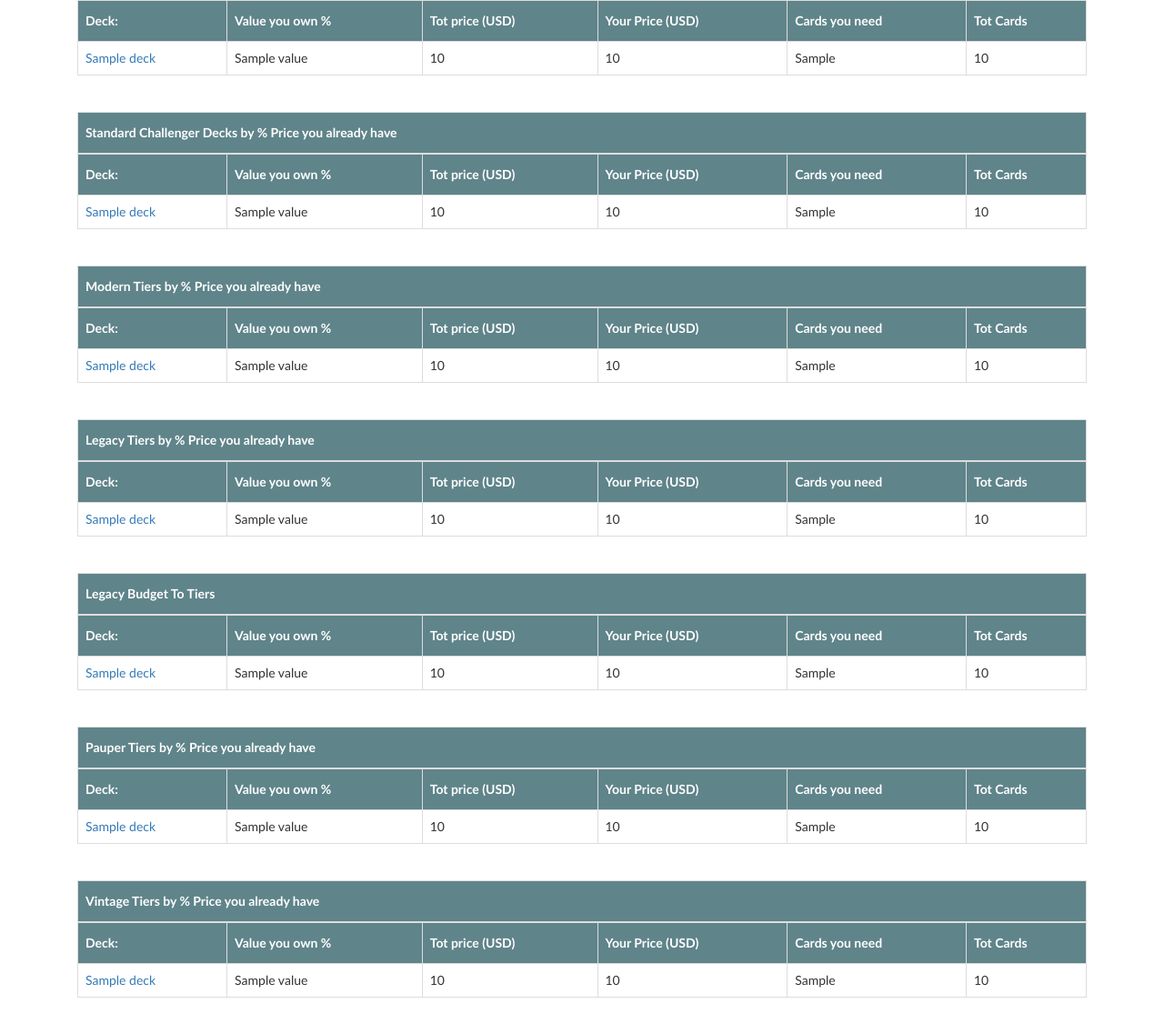
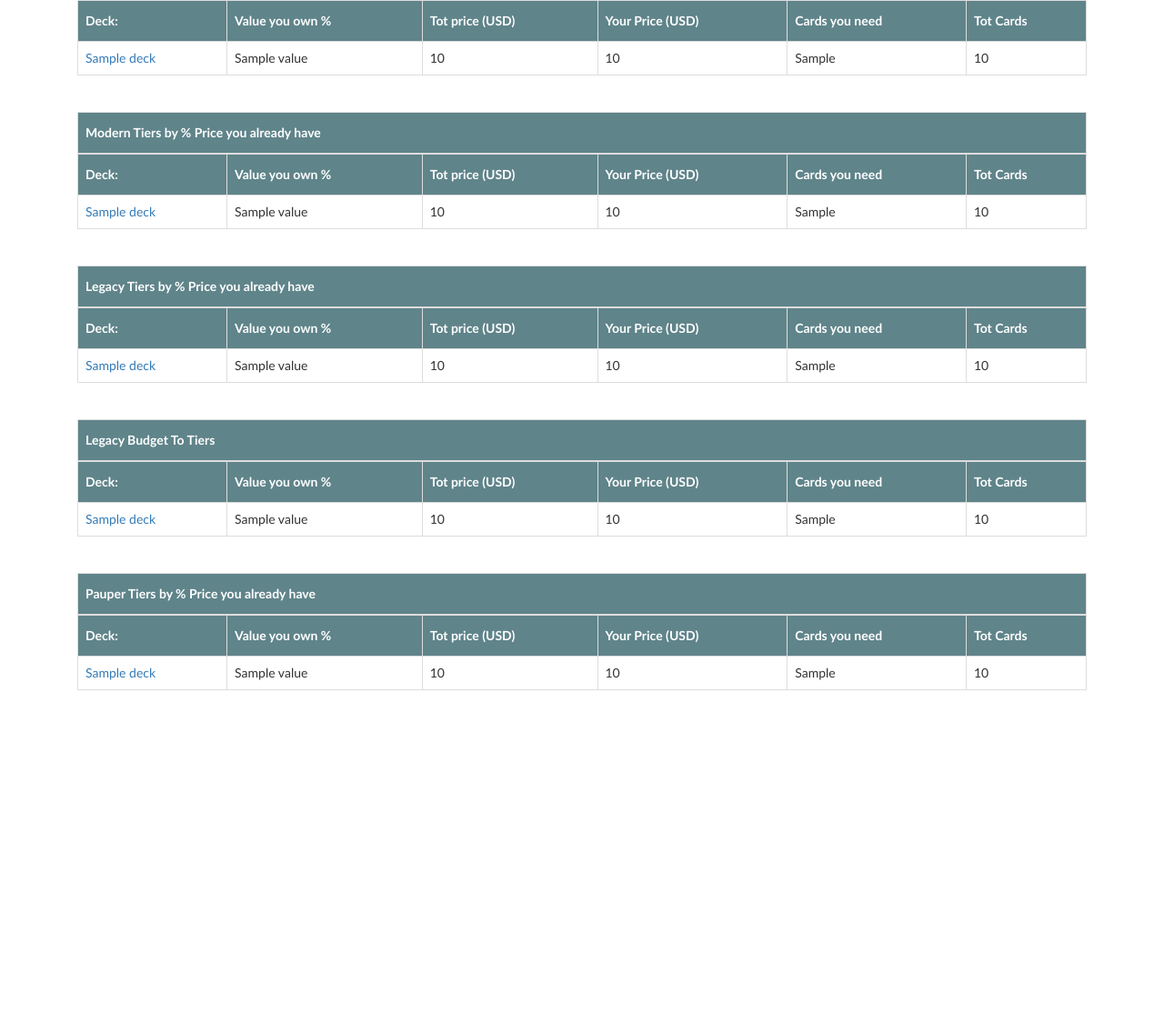
Before and after one commit to ElLorans/Best-MTG-Deck, a Flask app: template Best Mtg Deck Sort Tables/templates/formats.html in a window 1280 px wide. Shown: the part 466-1603 px from the top of the page at 91% size. After the commit the page ends 1225 px from the top, so only its background shows below. Run offline with Flask 2, Linux system fonts and the light colour scheme; the template is opened without the code that fills it: most values are stand-ins (such as "Sample title", 1, 10 or a date in 2020); lists and menus that the app fills with data are empty; some libraries are stand-ins or nearby versions.

Commit message:
Add files via upload

```diff
--- a/Best Mtg Deck Sort Tables/templates/formats.html
+++ b/Best Mtg Deck Sort Tables/templates/formats.html
@@ -83,36 +83,6 @@
 			<td> {{ deck.your_price }} </td>
 			<td> {{ deck.cards_needed }} </td>
 			<td>{{ deck.cards_total }} </td>
-			</tr>
-			{% endfor %}
-	</table>
-
-	<br>
-	<br>
-
-	<table id="customers">
-		<tr>
-		<th>Standard Challenger Decks by % Price you already have</th>
-		</tr>
-	</table>
-
-	<table id="customers" class="sortable">
-		<tr>
-		<th>Deck:</th>
-		<th>Value you own % </th>
-		<th>Tot price ({{ currency |safe }}) </th>
-		<th>Your Price ({{ currency |safe }}) </th>
-		<th>Cards you need</th>
-		<th>Tot Cards</th>
-		</tr>
-			{% for deck in standardchallengerdecks %}
-			<tr>
-			<td><a href='/calc/Standard Challenger Decks/{{ deck.name }}/{{ currency |safe }}'> {{ deck.name }} </a></td>
-			<td> {{ deck.value }} </td>
-			<td> {{ deck.tot_price }} </td>
-			<td> {{ deck.your_price }} </td>
-			<td> {{ deck.cards_needed }} </td>
-			<td> {{ deck.cards_total }} </td>
 			</tr>
 			{% endfor %}
 	</table>
@@ -236,37 +206,4 @@
 		{% endfor %}
 	</table>
 
-    <br>
-    <br>
-
-    <table id="customers">
-		<tr>
-		<th>Vintage Tiers by % Price you already have</th>
-		</tr>
-	</table>
-
-	<table id="customers" class="sortable">
-		<tr>
-			<th>Deck:</th>
-			<th>Value you own % </th>
-			<th>Tot price ({{ currency |safe }}) </th>
-			<th>Your Price ({{ currency |safe }}) </th>
-			<th>Cards you need</th>
-			<th>Tot Cards</th>
-		</tr>
-		{% for deck in vintage %}
-			<tr>
-				<td><a href='/calc/Vintage/{{ deck.name }}/{{ currency |safe }}'> {{ deck.name }} </a></td>
-				<td> {{ deck.value }} </td>
-				<td> {{ deck.tot_price }} </td>
-				<td> {{ deck.your_price }} </td>
-				<td> {{ deck.cards_needed }}</td>
-				<td> {{ deck.cards_total }} </td>
-			</tr>
-		{% endfor %}
-	</table>
-
-	<br>
-	<br>
-
 {% endblock content %}
--- a/Best Mtg Deck Sort Tables/templates/sign.html
+++ b/Best Mtg Deck Sort Tables/templates/sign.html
@@ -8,7 +8,7 @@
 				<p></p>
 				<div class="form-group">
 					<label for="comment" class="sr-only">Insert Collection:</label>
-					<textarea class="form-control" name="comment" rows="10" id="comment" placeholder="1 tarmogoyf"
+					<textarea class="form-control" name="comment" rows="10" id="comment" placeholder="1 teferi, hero of dominaria"
                               required></textarea>
 				</div>
 
--- a/Best Mtg Deck Sort Tables/templates/value.html
+++ b/Best Mtg Deck Sort Tables/templates/value.html
@@ -9,7 +9,7 @@
 				<p></p>
 				<div class="form-group">
 					<label for="comment" class="sr-only">Insert Collection:</label>
-					<textarea class="form-control" name="comment" rows="10" id="comment" placeholder="1 tarmogoyf" required></textarea>
+					<textarea class="form-control" name="comment" rows="10" id="comment" placeholder="1 teferi, hero of dominaria" required></textarea>
 				</div>
 
             <label>
```
Also changed, not shown: Best Mtg Deck Sort Tables/templates/home.html (+16 -10 lines), Best Mtg Deck Sort Tables/templates/deck.html (line endings or trailing spaces).
